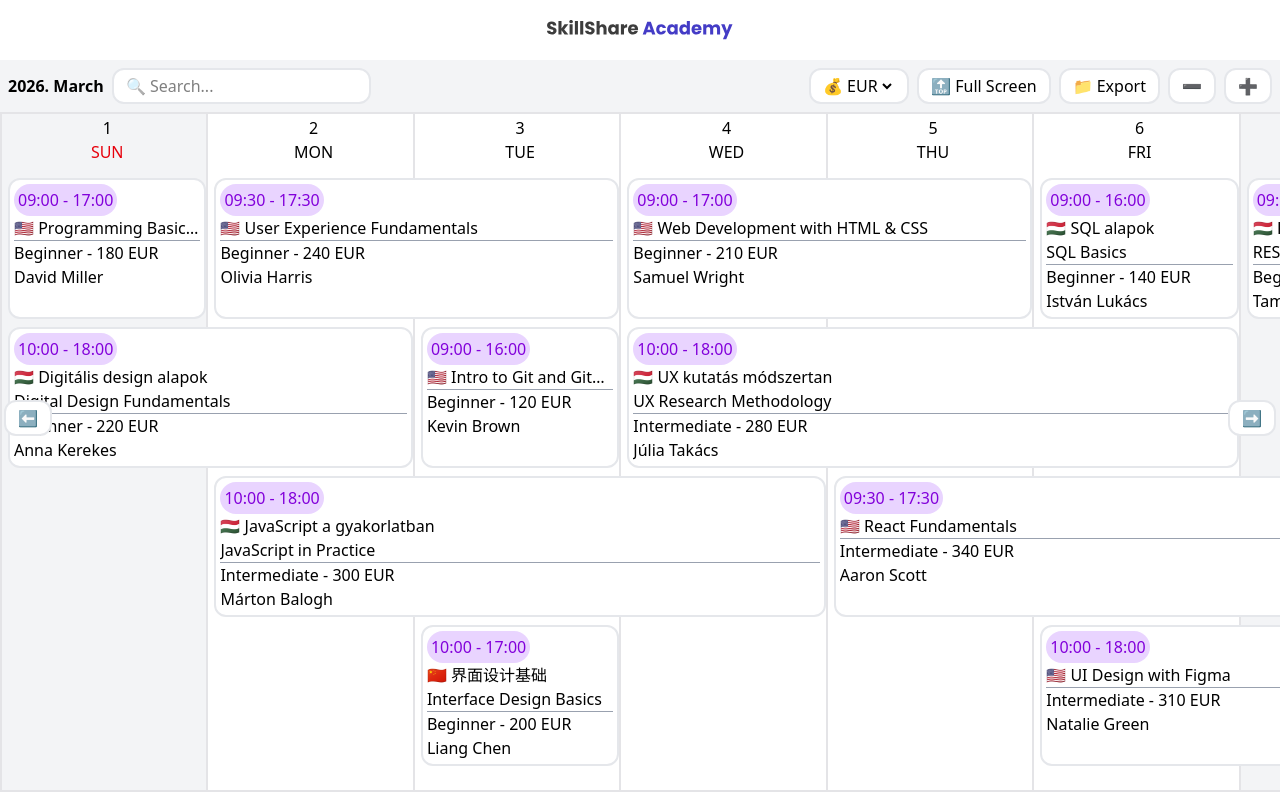
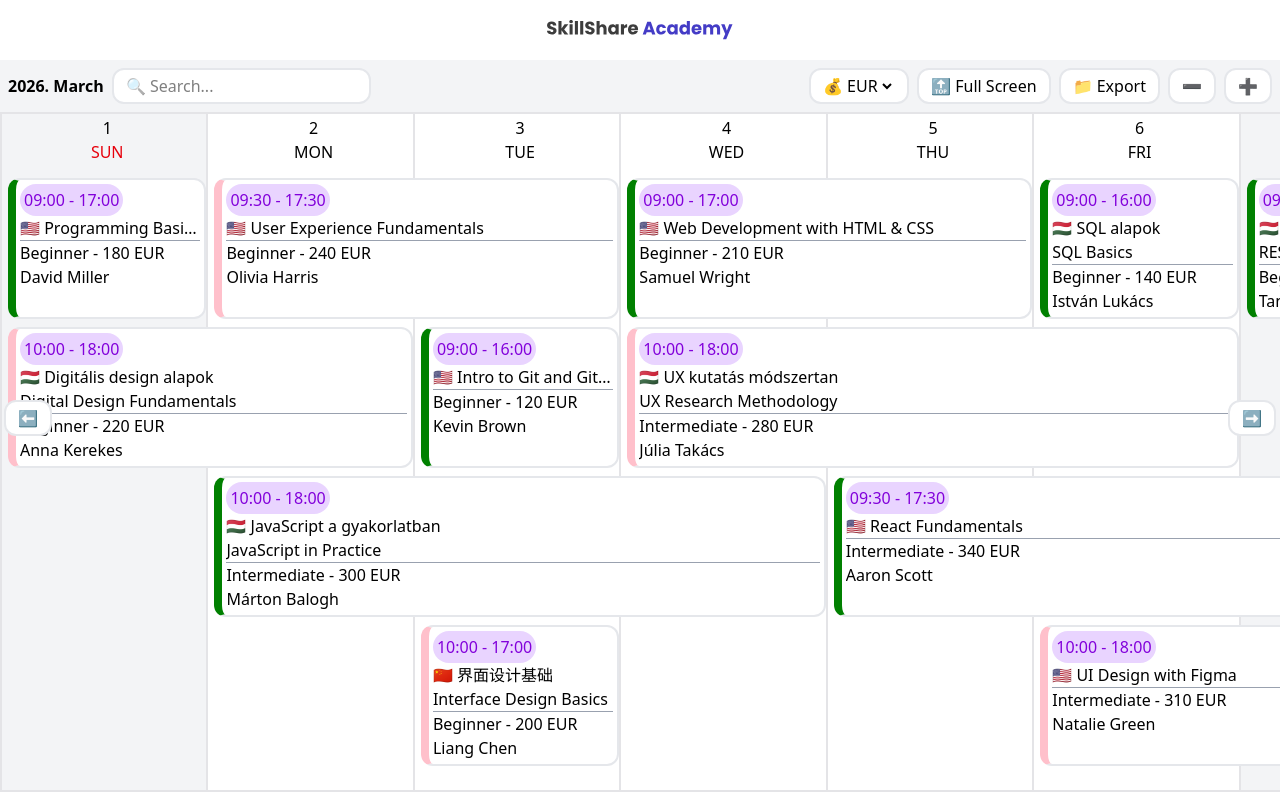
Before and after one commit to kiralysanyi/es2027-s17-r1-169, a React (Vite) app in the folder phase-2-src/: page / in a window 1280 px wide. Built offline with nearby package versions, Linux system fonts and the light colour scheme.

Commit message:
add category colors

```diff
--- a/phase-2-src/src/components/Course.jsx
+++ b/phase-2-src/src/components/Course.jsx
@@ -2,6 +2,7 @@
 import formatKlok from "../utils/formatKlok";
 import { DataContext } from "../providers/DataProvider";
 import { getFlagForLang } from "../utils/langUtils";
+import getCategoryColor from "../utils/getCategoryColor";
 
 /**
  * Course card to use in calendar
@@ -14,16 +15,18 @@
     const startDate = new Date(course["startDate"]);
     const endDate = new Date(course["endDate"]);
     const { selectedCurrency } = useContext(DataContext)
-    return <div style={{
+    return <div
+    className="course-card"
+    style={{
         transition: "200ms",
         gridRow: course.row + 1,
         gridColumnStart: startDate.getDate(),
         gridColumnEnd: endDate.getMonth() == 2 ? endDate.getDate() : 31,
         opacity: course.hidden == true ? 0 : 1,
-        cursor: course.hidden == true ? "default" : "pointer"
+        cursor: course.hidden == true ? "default" : "pointer",
+        borderLeft: "0.5rem solid " + getCategoryColor(course.category)
     }}
-
-        className="course-card">
+        >
         <span className="bg-purple-200 mr-auto p-1 rounded-full text-purple-700 truncate max-w-full">
             {formatKlok(startDate.getHours())}:{formatKlok(startDate.getMinutes())} - {formatKlok(endDate.getHours())}:{formatKlok(endDate.getMinutes())}
         </span>
--- /dev/null
+++ b/phase-2-src/src/utils/getCategoryColor.js
@@ -0,0 +1,19 @@
+/**
+ * Get a color for a specific category
+ * @param {string} category
+ */
+const getCategoryColor = (category) => {
+    console.log(category)
+    switch (category) {
+        case "Technology & Software":
+            return "green"
+
+        case "Design & UX/UI":
+            return "pink"
+
+        default:
+            return "red"
+    }
+}
+
+export default getCategoryColor
--- a/phase-2-src/src/utils/langUtils.js
+++ b/phase-2-src/src/utils/langUtils.js
@@ -1,3 +1,8 @@
+/**
+ * Return a flag for a language, good deal right?
+ * @param {string} language
+ * @returns
+ */
 const getFlagForLang = (language) => {
     switch (language) {
         case "Hungarian":
```
